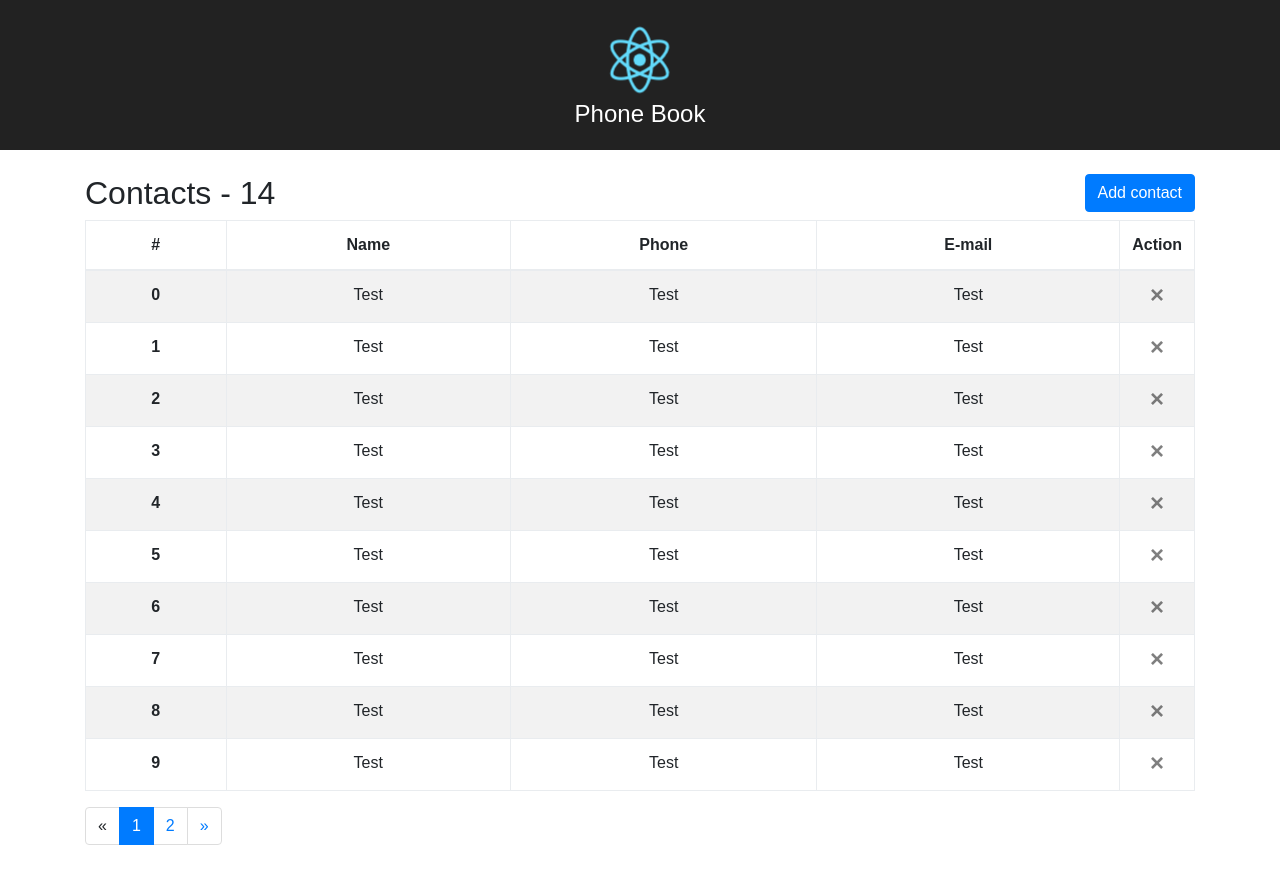
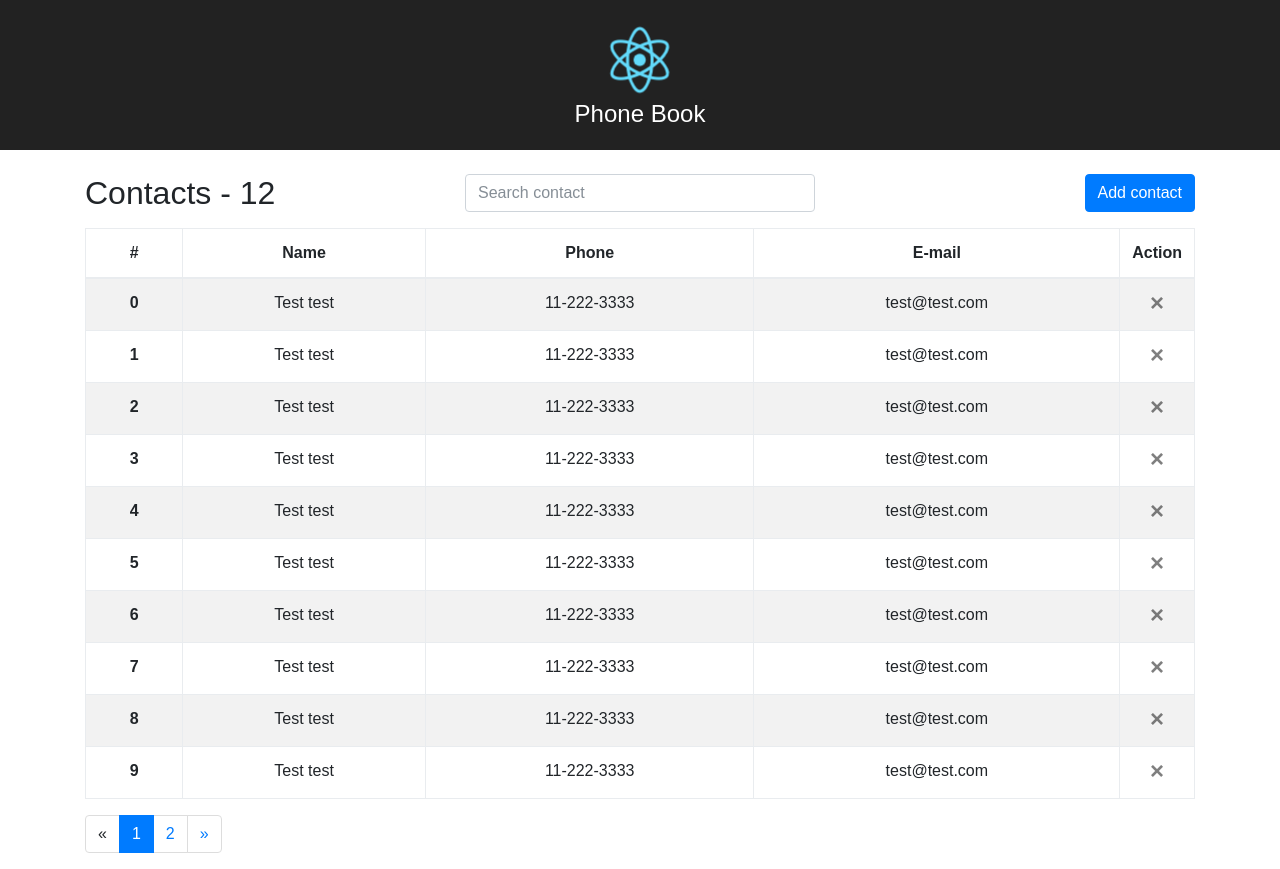
Before and after one commit to MykolaDovgal/phone-book, a React (Create React App) app: page / in a window 1280 px wide. Built offline with nearby package versions, Linux system fonts and the light colour scheme.

Commit message:
Added search

```diff
--- a/src/classes/PhoneBook.js
+++ b/src/classes/PhoneBook.js
@@ -14,81 +14,69 @@ class PhoneBook {
 
 			this.contacts = [
 				{
-					name: 'Test',
-					phone: 'Test',
-					email: 'Test'
+					name: 'Test test',
+					phone: '11-222-3333',
+					email: 'test@test.com'
 				},
 				{
-					name: 'Test',
-					phone: 'Test',
-					email: 'Test'
+					name: 'Test test',
+					phone: '11-222-3333',
+					email: 'test@test.com'
 				},
 				{
-					name: 'Test',
-					phone: 'Test',
-					email: 'Test'
+					name: 'Test test',
+					phone: '11-222-3333',
+					email: 'test@test.com'
 				},
 				{
-					name: 'Test',
-					phone: 'Test',
-					email: 'Test'
+					name: 'Test test',
+					phone: '11-222-3333',
+					email: 'test@test.com'
 				},
 				{
-					name: 'Test',
-					phone: 'Test',
-					email: 'Test'
+					name: 'Test test',
+					phone: '11-222-3333',
+					email: 'test@test.com'
 				},
 				{
-					name: 'Test',
-					phone: 'Test',
-					email: 'Test'
+					name: 'Test test',
+					phone: '11-222-3333',
+					email: 'test@test.com'
 				},
 				{
-					name: 'Test',
-					phone: 'Test',
-					email: 'Test'
+					name: 'Test test',
+					phone: '11-222-3333',
+					email: 'test@test.com'
 				},
 				{
-					name: 'Test',
-					phone: 'Test',
-					email: 'Test'
+					name: 'Test test',
+					phone: '11-222-3333',
+					email: 'test@test.com'
 				},
 				{
-					name: 'Test',
-					phone: 'Test',
-					email: 'Test'
+					name: 'Test test',
+					phone: '11-222-3333',
+					email: 'test@test.com'
 				},
 				{
-					name: 'Test',
-					phone: 'Test',
-					email: 'Test'
+					name: 'Test test',
+					phone: '11-222-3333',
+					email: 'test@test.com'
 				},
 				{
-					name: 'Test',
-					phone: 'Test',
-					email: 'Test'
+					name: 'Test test',
+					phone: '11-222-3333',
+					email: 'test@test.com'
 				},
 				{
-					name: 'Test',
-					phone: 'Test',
-					email: 'Test'
+					name: 'Test test',
+					phone: '11-222-3333',
+					email: 'test@test.com'
 				},
-				{
-					name: 'Test',
-					phone: 'Test',
-					email: 'Test'
-				},
-				{
-					name: 'Test',
-					phone: 'Test',
-					email: 'Test'
-				}
 			];
 		}
 
-		this.contacts.forEach(function (contact, i) {
-			contact.key = i;
-		});
+		this.addKey();
 
 	}
 
@@ -111,8 +99,19 @@ class PhoneBook {
 		}
 	}
 
-	search() {
+	search(search, contactsPerPage = 10, page = 1) {
+		let result = this.contacts.filter(function (contact) {
+			return contact.phone.search(new RegExp(search, 'i')) !== -1 || contact.name.search(new RegExp(search, 'i')) !== -1;
+		});
 
+		if (page < 0) {
+			page = 1;
+		}
+
+		const start = (page - 1) * contactsPerPage;
+		const end = (page) * contactsPerPage;
+
+		return result.slice(start, end);
 	}
 
 	getTotal() {
@@ -141,7 +140,15 @@ class PhoneBook {
 	}
 
 	updateStorage() {
+		this.addKey();
 		localStorage.setItem('contacts', JSON.stringify(this.contacts));
+
+	}
+
+	addKey() {
+		this.contacts.forEach(function (contact, i) {
+			contact.key = i;
+		});
 	}
 
 }
--- a/src/components/Contacts.js
+++ b/src/components/Contacts.js
@@ -14,7 +14,8 @@ class Contacts extends Component {
 		this.state = {
 			phoneBook: this.phoneBook,
 			page: 1,
-			contactsPerPage: 10
+			contactsPerPage: 10,
+			search: false
 		};
 	}
 
@@ -43,10 +44,19 @@ class Contacts extends Component {
 						<div className="col-12">
 							<br/>
 							<div className="row">
-								<div className="col-6">
+								<div className="col-4">
 									<h2 className="float-left">Contacts - {this.state.phoneBook.getTotal()} </h2>
 								</div>
-								<div className="col-6">
+
+								<div className="col-4">
+									<div className="form-group">
+										<input onInput={this.handlerSearch} type="search" className="form-control"
+										       id="inputSearch"
+										       placeholder="Search contact"/>
+									</div>
+								</div>
+
+								<div className="col-4">
 									<button type="button" data-toggle="modal" data-target="#modalAddContact"
 									        className="btn btn-primary float-right">Add contact
 									</button>
@@ -133,8 +143,14 @@ class Contacts extends Component {
 	}
 
 	getContactsTableData = () => {
+		let contacts = [];
+		if (this.state.search) {
+			contacts = this.phoneBook.search(this.state.search, this.state.contactsPerPage, this.state.page);
+		} else {
+			contacts = this.phoneBook.list(this.state.contactsPerPage, this.state.page);
+		}
 
-		return this.phoneBook.list(this.state.contactsPerPage, this.state.page).map(function (object, i) {
+		return contacts.map(function (object) {
 			return (
 				<tr>
 					<th scope="row">{object.key}</th>
@@ -231,6 +247,20 @@ class Contacts extends Component {
 		}
 	};
 
+	handlerSearch = (e) => {
+		const search = $(e.target).val();
+
+		if (search) {
+			this.setState({
+				search: search
+			})
+		} else {
+			this.setState({
+				search: false
+			})
+		}
+	};
+
 	handlerForSetPage = (e) => {
 		const element = $(e.target);
 
```
